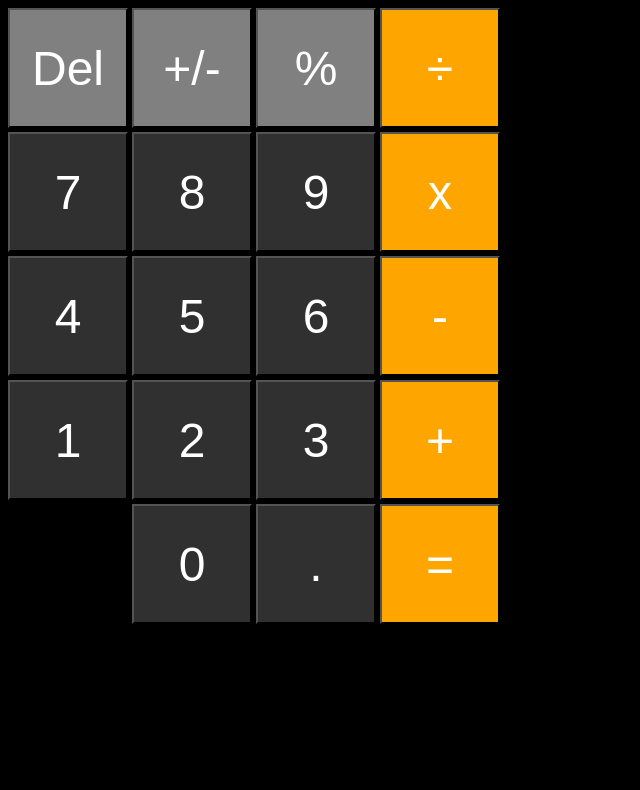
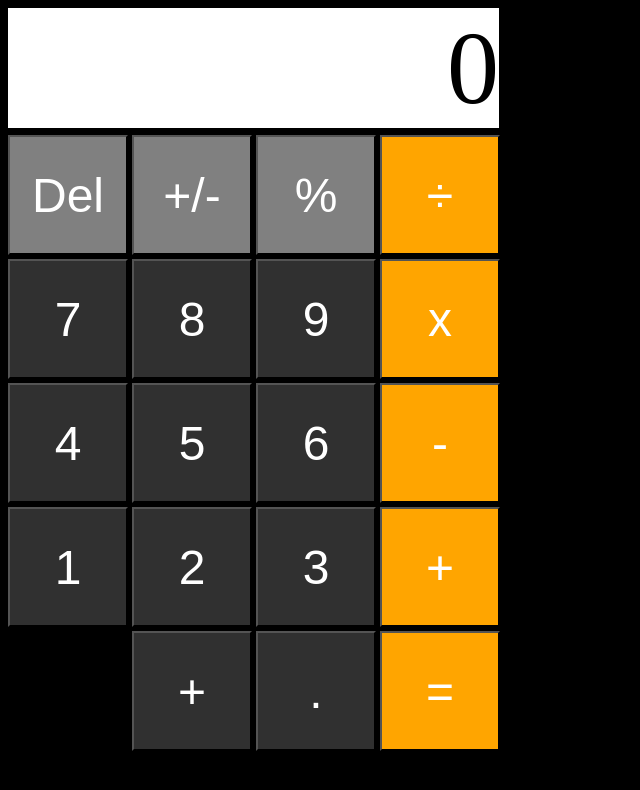
Before and after one commit to mkjanzen/Calculator, a plain HTML site: page index.html in a window 1280 px wide. Shown: the whole page, without its empty margins (0-640 px from the left). Drawn offline with Linux system fonts and the light colour scheme.

Commit message:
Added result printout

```diff
--- a/index.html
+++ b/index.html
@@ -23,10 +23,24 @@
       color: white;
       background-color: orange;
     }
-
+    .numPad {
+      margin-top: -97px;
+    }
+    .result {
+      text-align: right;
+      width: 491px;
+      height: 120px;
+      background-color: white;
+      font-size: 650%;
+      margin-top: 8px;
+    }
   </style>
 </head>
 <body style="background-color: black;">
+  <p class="result">
+    0
+  </p>
+  <div class="numPad">
     <div class="operators">
       <button class="key" style="background-color: gray;">Del</button>
       <button class="key" style="background-color: gray;">+/-</button>
@@ -47,8 +61,9 @@
       <button class="key" style="margin-top: 4px">1</button>
       <button class="key">2</button>
       <button class="key">3</button><br>
-    <button class="key" style="margin-top: 4px; margin-left: 124px;">0</button>
+      <button class="key" style="margin-top: 4px; margin-left: 124px;">+</button>
       <button class="key" style="margin-top: 4px; margin-left: px;">.</button>
+    </div>
   </div>
 </body>
 </html>
```
Lines whose indentation alone changed are shown as unchanged.
